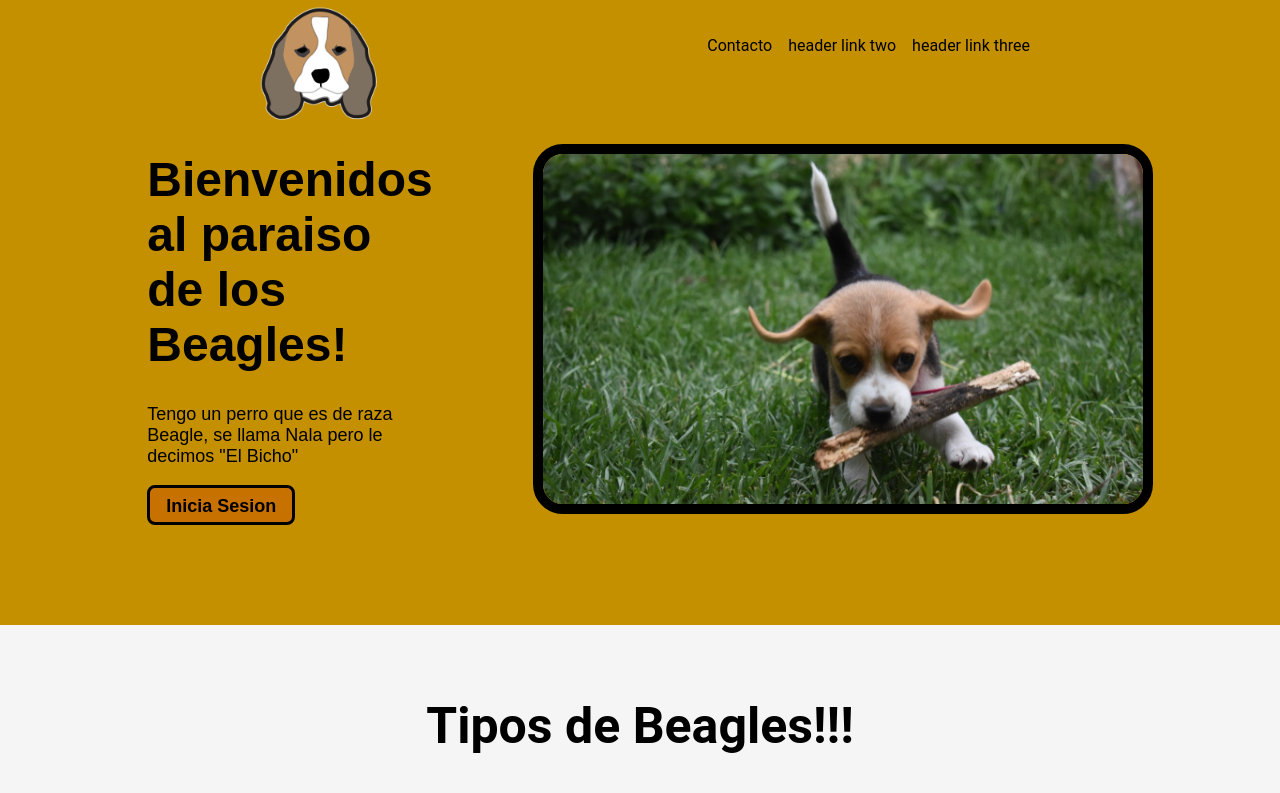
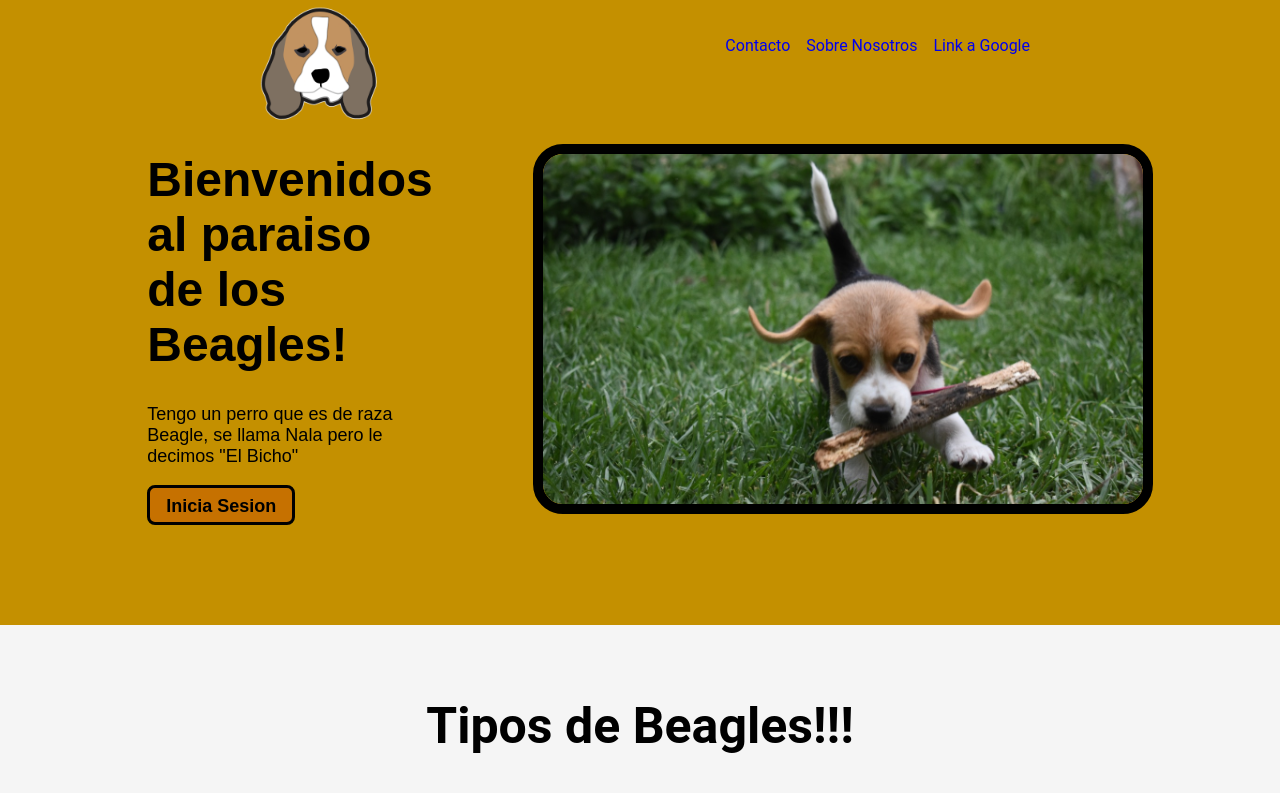
Before and after one commit to NicolaVilla/Beagle-WebPage, a plain HTML site: page index.html in a window 1280 px wide. Shown: the top 793 px of the page. Drawn offline with Linux system fonts and the light colour scheme.

Commit message:
CAMBIOS EN LOS LINKS Y IMAGENES

```diff
--- a/index.html
+++ b/index.html
@@ -13,9 +13,9 @@
     <div class="header">
         <img src="./img/Cabeza beagle.png" class="header-logo">
         <ul class="header-links">
-            <li><a href="https://www.google.com/?hl=es"></a>Contacto</li>
-            <li><a href="https://www.google.com/?hl=es"></a>header link two</li>
-            <li><a href="https://www.google.com/?hl=es"></a>header link three</li>
+            <li><a href="https://www.google.com/?hl=es">Contacto</a></li>
+            <li><a href="https://www.google.com/?hl=es">Sobre Nosotros</a></li>
+            <li><a href="https://www.google.com/?hl=es">Link a Google</a></li>
         </ul>
     </div>
     <!--CONTENIDO DE SEGUNDA LINEA-->
--- a/style.css
+++ b/style.css
@@ -114,6 +114,16 @@ ul.header-links{
     border-radius: 30px;
 }
 
+a{
+    cursor:pointer;
+    text-decoration: none;
+}
+a:visited{
+    text-decoration: none;
+    cursor: pointer;
+    color: black;
+}
+
 button{
     background-color: #c67100;
     color: black;
@@ -127,6 +137,8 @@ button{
 
     font-size: 18px;
     font-weight: bold;
+
+    cursor: pointer;
 }
 
 button:hover{
@@ -174,6 +186,8 @@ button:hover{
 
     border: 3px solid black;
     border-radius: 15px;
+
+    transition: all 0.6s;
 }
 
 .info-img:hover{
```
